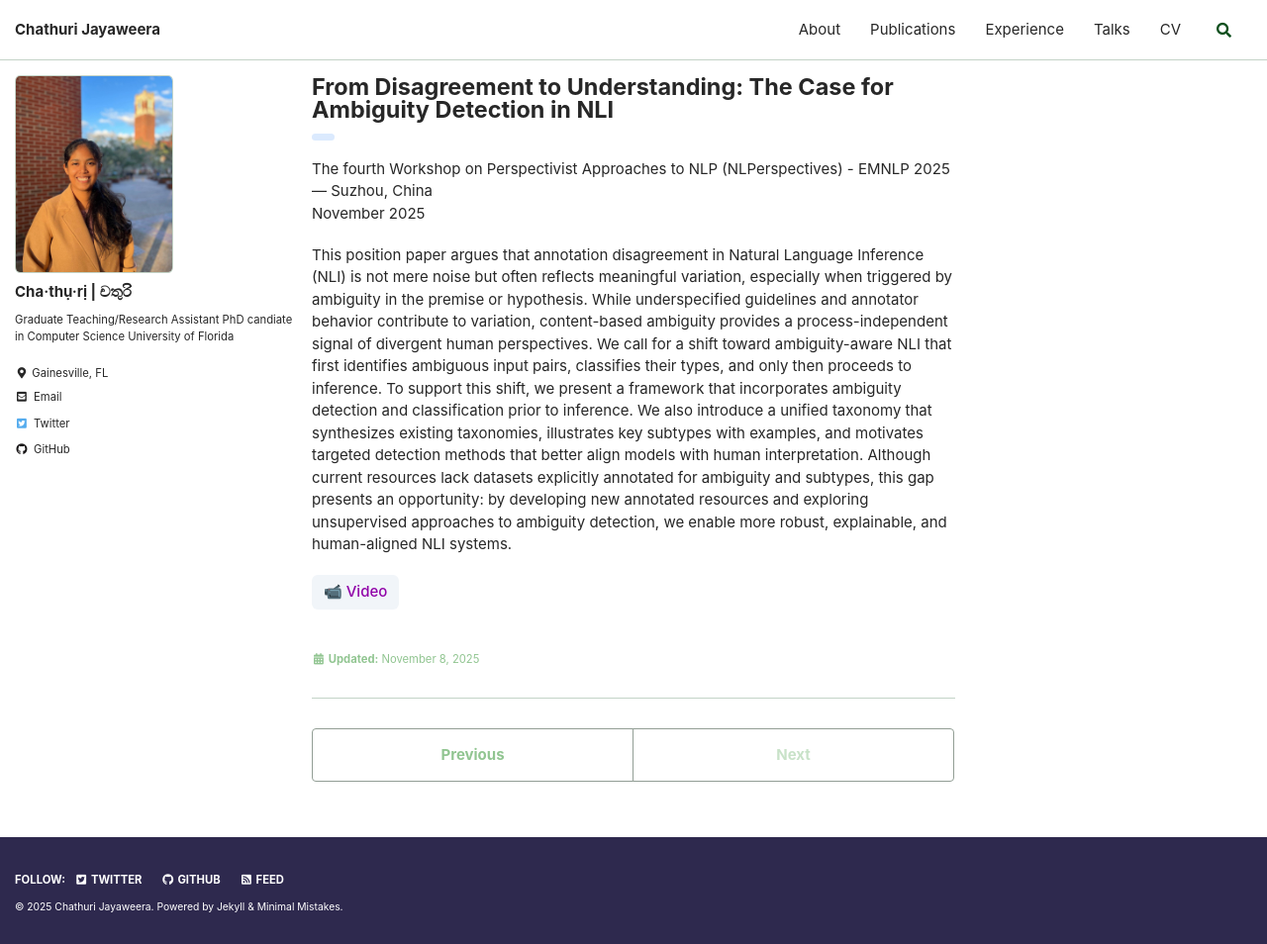
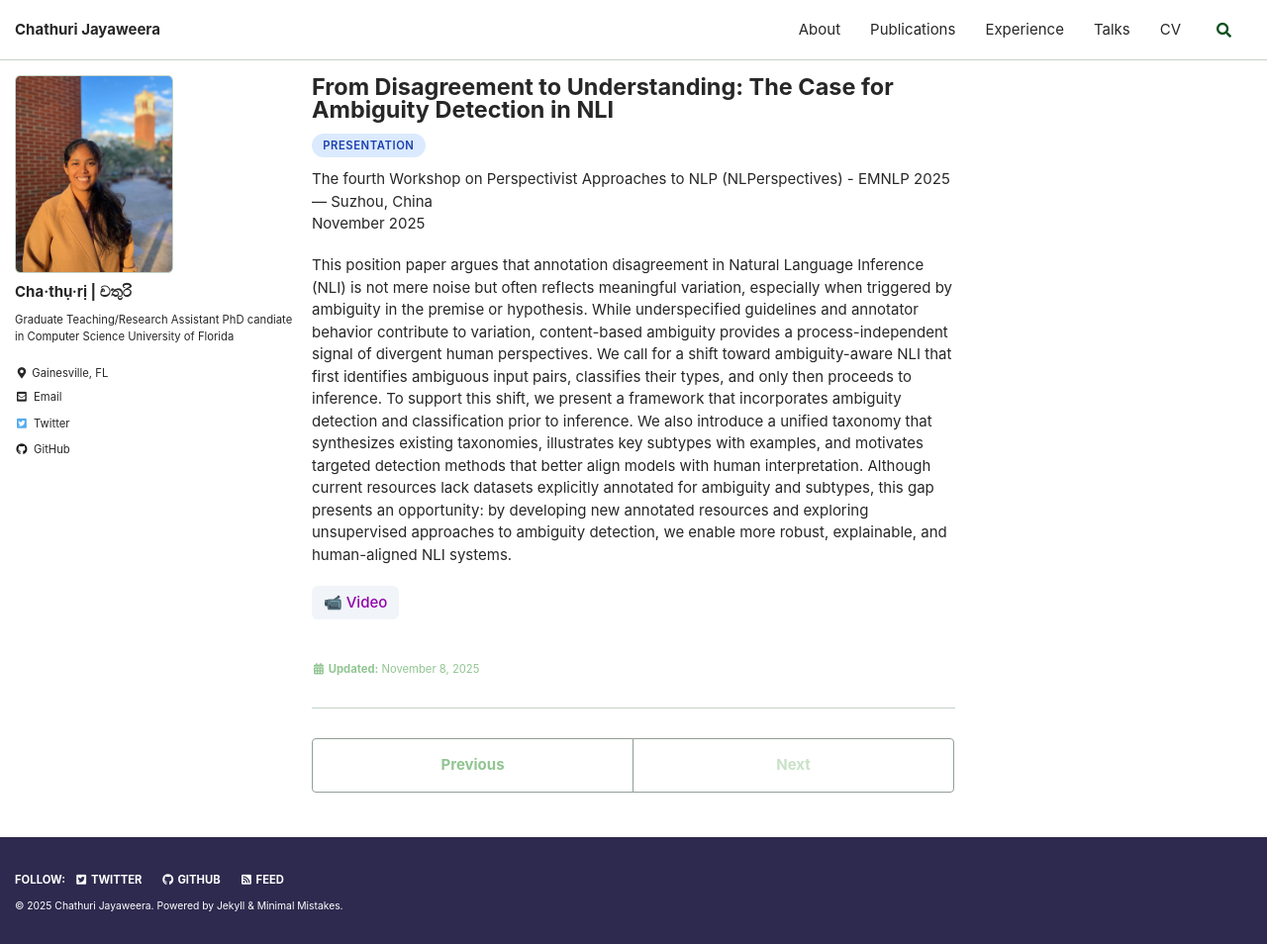
Before and after one commit to chestnutjay/chestnutjay.github.io, a Jekyll site: the page built from _talks/2025-11-08-nlperspectives-talk.md, in a window 1280 px wide and 954 px high. Shown: the whole window at 99% size. Built offline with Jekyll 4.4.1, drawn with Linux system fonts in a browser that asks for light colours; cached includes are drawn as plain includes.

Commit message:
Fixed a bug

```diff
--- a/_layouts/talk.html
+++ b/_layouts/talk.html
@@ -67,7 +67,7 @@ layout: single
 
 <article class="talk-page">
   <!-- <h1>{{ page.title }}</h1> -->
-  <span class="talk-type-badge badge-presentation">{{talk.type}}</span>
+  <span class="talk-type-badge badge-presentation">{{page.type}}</span>
   <p class="talk-meta">
     {{ page.event }} — {{ page.location }}<br>
     {{ page.date | date: "%B %Y" }}
```
